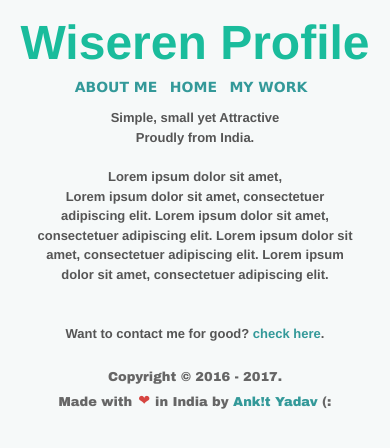
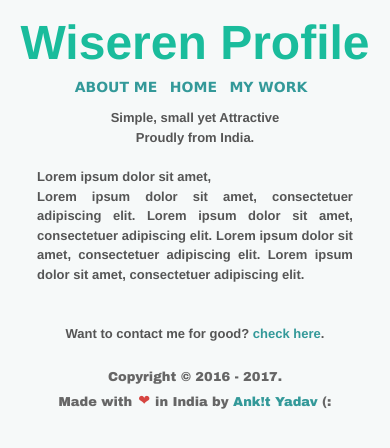
Before and after one commit to AgentGeek/Wiseren, a PHP site: page /about.html in a window 390 px wide. Shown: the part 179-627 px from the top of the page. Run offline with PHP 8.4, Linux system fonts and the light colour scheme.

Commit message:
Update style.css

```diff
--- a/css/style.css
+++ b/css/style.css
@@ -1,7 +1,7 @@
 @charset "utf-8";
 
 /*!
- *  Wiseren Profile Template v1.03 by @iAgentGeek - http://ankityadav.net
+ *  Wiseren Profile Template v1.03 by Github.com/AgentGeek
  *  License - https://www.gnu.org/licenses/gpl.txt
  */
 
@@ -227,11 +227,13 @@ body {
 
 .about {
     width: 33%;
+    text-aling: justify;
 }
 
 @media (max-width: 400px) {
     .about {
         width: 90%;
+        text-align: justify;
     }
 }
 
```
